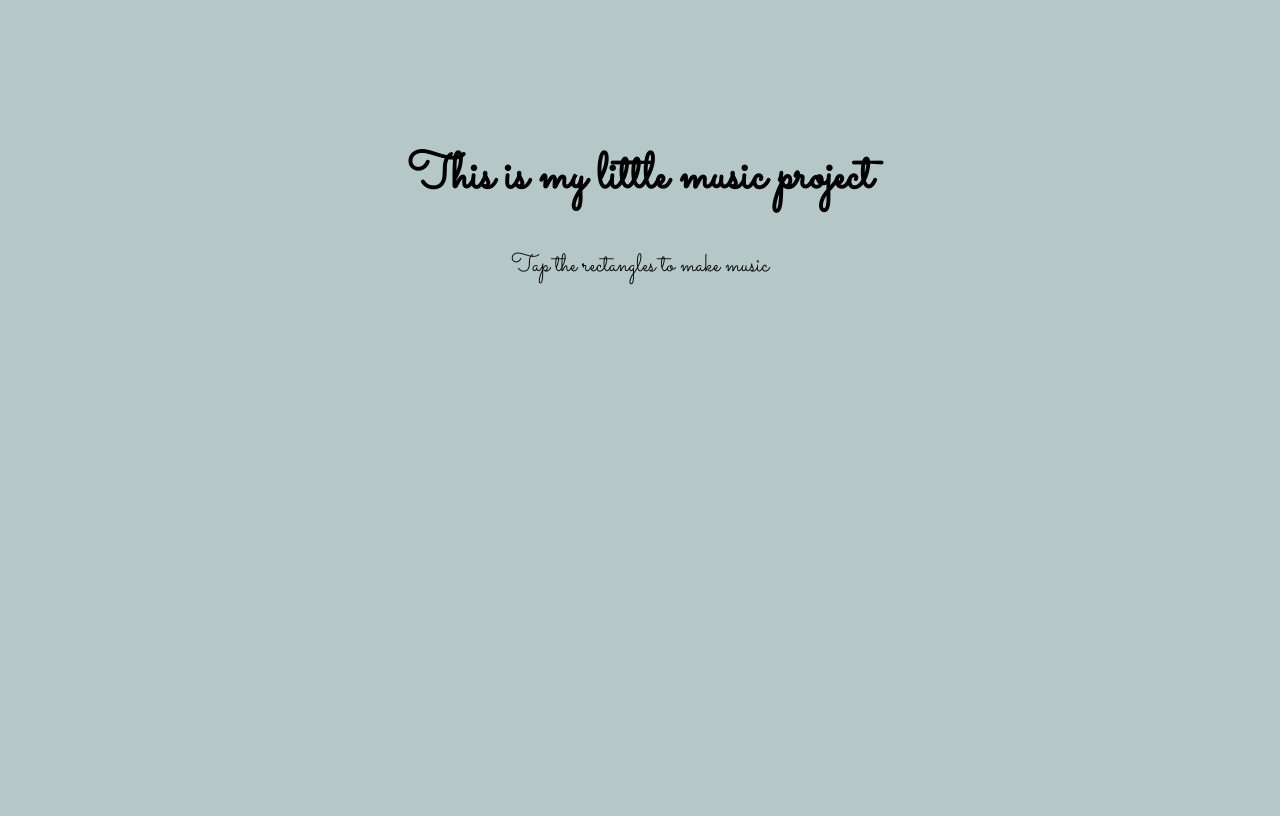
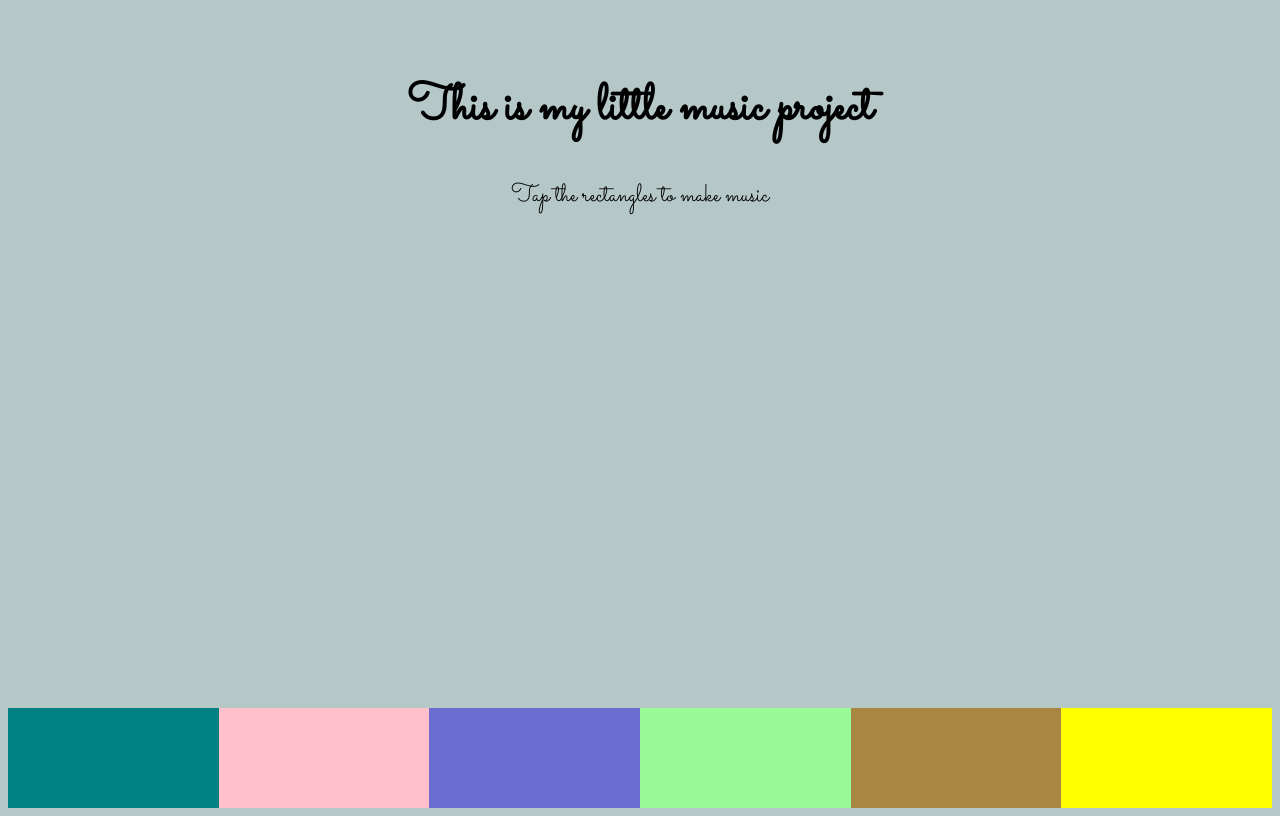
Before and after one commit to AndelaJovanovic/interactive-audio-interface, a plain HTML site: page index.html in a window 1280 px wide. Drawn offline with Linux system fonts and the light colour scheme.

Commit message:
kind of done with styling, will change colours later on

```diff
--- a/style.css
+++ b/style.css
@@ -21,7 +21,47 @@ body {
     height: 100vh;
     display: flex;
     flex-direction: column;
-    justify-content: space-around;
+    justify-content: space-between;
     align-items: center;
     text-align: center;
 }
+
+header {
+    margin-top: 30px;
+}
+
+.rectangles {
+    background-color: white;
+    width: 100%;
+    display: flex;
+}
+
+.rectangles > div {
+    width: 100px;
+    height: 100px;
+    flex: 1;
+}
+.rec1 {
+    background-color: teal;
+}
+
+
+.rec2 {
+    background-color: pink;
+}
+
+.rec3 {
+    background-color: rgb(109, 109, 209);
+}
+
+.rec4 {
+    background-color: palegreen;
+}
+
+.rec5 {
+    background-color: rgb(170, 134, 67);
+}
+
+.rec6 {
+    background-color: yellow;
+}
```
